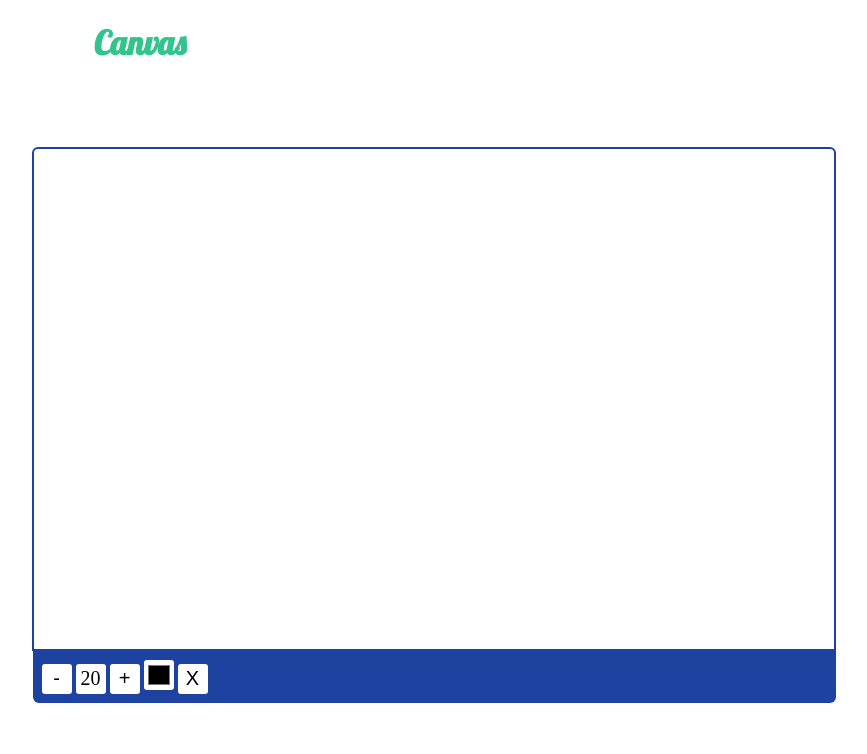
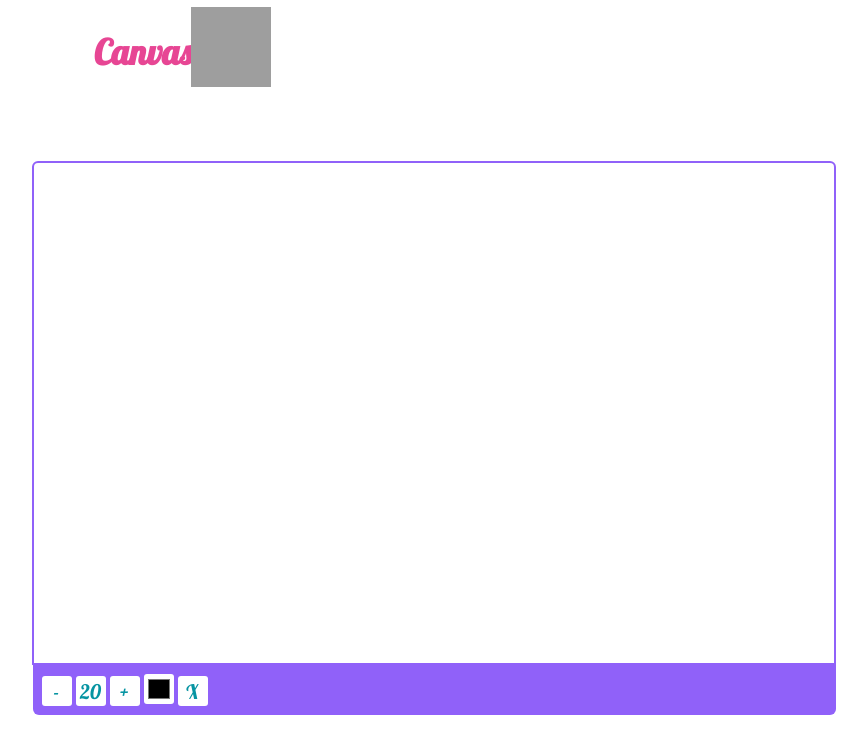
Before and after one commit to Mayadev3/canvas-project, a plain HTML site: page index.html in a window 1280 px wide. Shown: the whole page, without its empty margins (206-1073 px from the left). Drawn offline with Linux system fonts and the light colour scheme; grey boxes are pictures that could not be loaded.

Commit message:
added the Giphy & changed the colors all together

```diff
--- a/index.html
+++ b/index.html
@@ -15,7 +15,17 @@
     <title>Canvas</title>
   </head>
   <body>
-    <h1>Canvas</h1>
+    <div class="header">
+      <h1>Canvas</h1>
+      <iframe
+        src="https://giphy.com/embed/KdmW3HVZxp81nif1qR"
+        width="80"
+        height="80"
+        frameborder="0"
+        class="giphy-embed"
+        allowfullscreen
+      ></iframe>
+    </div>
     <div class="container">
       <canvas id="canvas" width="800" height="500"></canvas>
       <div class="toolbar">
--- a/style.css
+++ b/style.css
@@ -5,6 +5,10 @@
 body {
   margin: 0;
   min-height: 100vh; /* we need to assign a height so the items knows where to center*/
+}
+.header {
+  display: flex;
+  margin-top: 7px;
 }
 .container {
   width: 100%;
@@ -16,18 +20,18 @@ body {
 }
 h1 {
   font-family: "Lobster", cursive;
-  color: #31c48d;
-  font-size: 33px;
+  color: #e74694;
+  font-size: 35px;
   margin-left: 300px;
 }
 canvas {
-  border: 2px solid #1e429f;
+  border: 2px solid #9061f9;
   margin-top: -120px;
   border-top-left-radius: 6px;
   border-top-right-radius: 6px;
 }
 .toolbar {
-  background-color: #1e429f;
+  background-color: #9061f9;
   width: 803px;
   padding: 9px;
   border-bottom-left-radius: 6px;
@@ -44,4 +48,6 @@ canvas {
   align-items: center;
   cursor: pointer;
   border-radius: 3px;
+  color: #0694a2;
+  font-family: "Lobster", cursive;
 }
```
